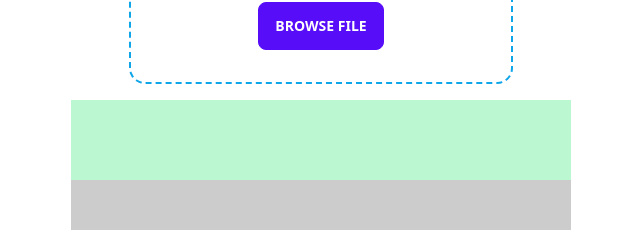
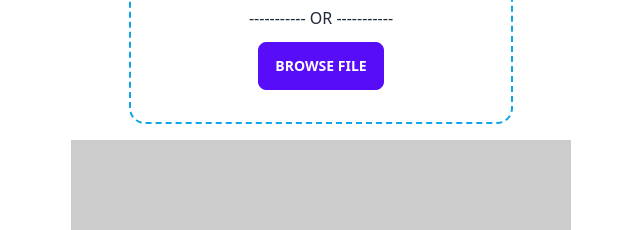
Before and after one commit to panutat-p/line-remoteinterview-vue, a Vue app: page / in a window 1280 px wide. Shown: the part 300-530 px from the top of the page, without its empty margins (319-959 px from the left). Built offline with nearby package versions, Linux system fonts and the light colour scheme.

Commit message:
group File Uploading section

```diff
--- a/src/App.vue
+++ b/src/App.vue
@@ -21,19 +21,17 @@ const result = ref<ResultDto>();
           @result="(r) => (result = r)"
         ></UploadCard>
       </section>
-      <section>
-        <div class="h-20 bg-green-200 text-3l text-center">{{ fileName }}</div>
+      <section v-if="isLoading">
+        <div class="flex flex-row justify-center">
+          <button class="btn loading">loading</button>
+        </div>
+        <div class="text-3l text-center">{{ fileName }}</div>
       </section>
       <section class="flex flex-row justify-center">
         <img
           src="https://via.placeholder.com/500x400/000000.png"
           alt="very long placeholder"
         />
-      </section>
-      <section v-if="isLoading">
-        <div class="flex flex-row justify-center h-24">
-          <button class="btn loading">loading</button>
-        </div>
       </section>
       <section>
         <div>
```
